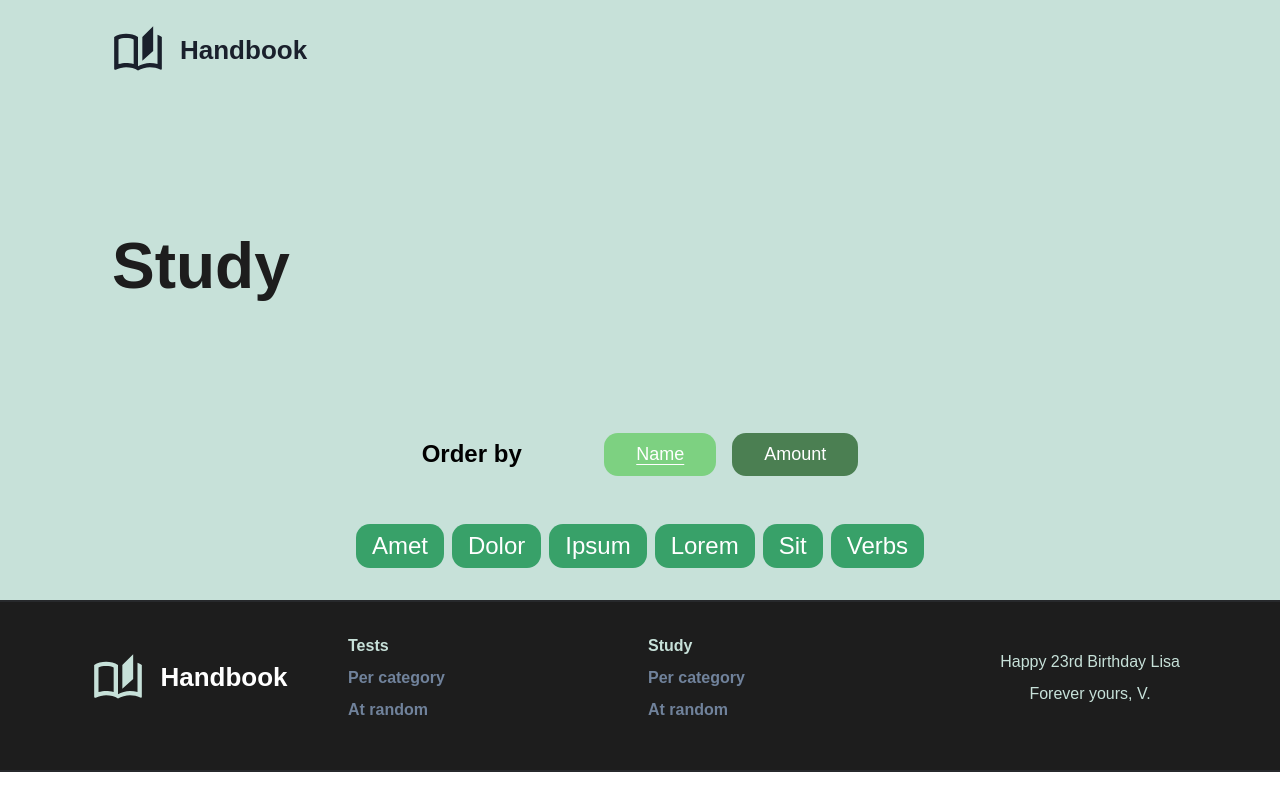
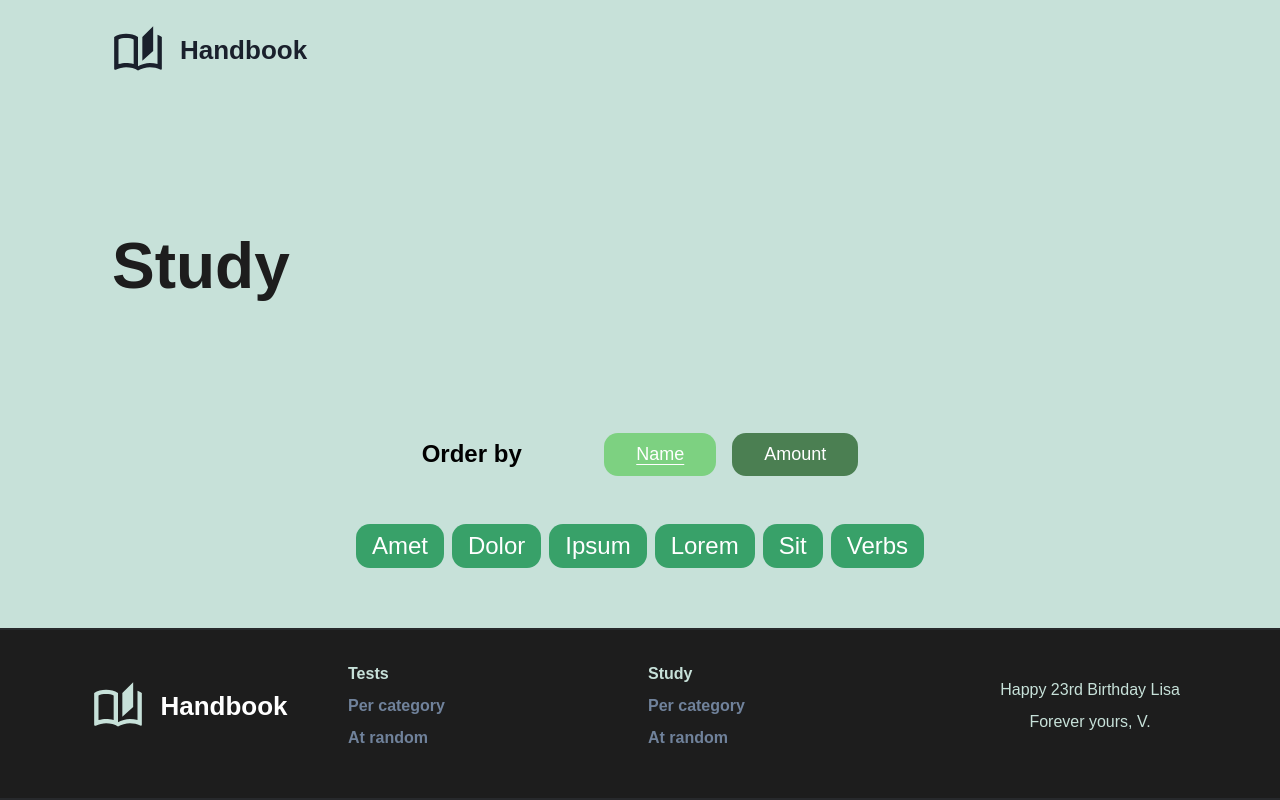
Before and after one commit to victorianope/lisa-spanish-front, a Next.js app: page /study in a window 1280 px wide. Built offline with nearby package versions, Linux system fonts and the light colour scheme.

Commit message:
fix: layout 100vh

```diff
--- a/components/elements/Footer.tsx
+++ b/components/elements/Footer.tsx
@@ -12,7 +12,6 @@ const Footer = () => (
     pt={8}
     pb={12}
     px={12}
-    mt={4}
     borderTopWidth={'2px'}
     borderBottomWidth={'2px'}
     borderColor={'#70829B20'}
--- a/components/elements/Layout.tsx
+++ b/components/elements/Layout.tsx
@@ -14,7 +14,13 @@ const Layout = ({
   title: string;
   showFooter?: boolean;
 }) => (
-  <div>
+  <div
+    style={{
+      height: '100vh',
+      display: 'flex',
+      flexDirection: 'column',
+    }}
+  >
     <Head>
       <title>{title}</title>
       <meta charSet="utf-8" />
@@ -24,7 +30,7 @@ const Layout = ({
 
     <Header />
 
-    <Box>{children}</Box>
+    <Box flex={1}>{children}</Box>
 
     {showFooter && (
       <Box /* position={'fixed'} left={0} bottom={0} width={'100%'} */>
```
